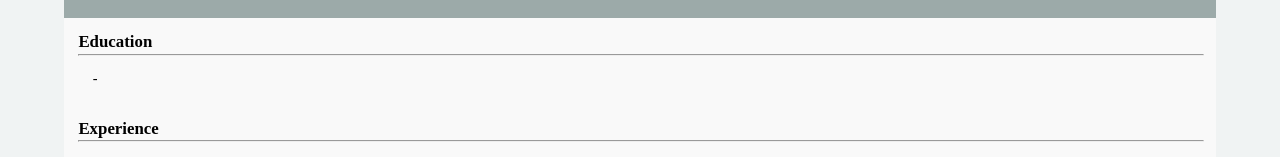
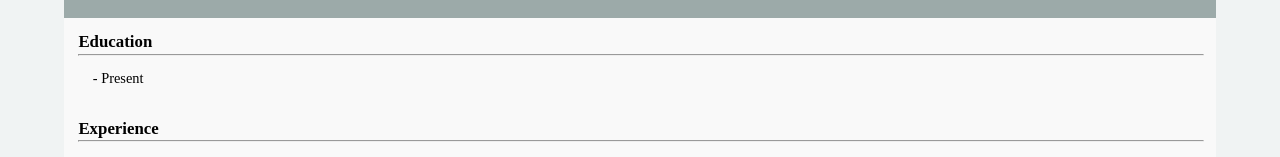
Before and after one commit to Dayo-Akinsola/cv-project, a React (Create React App) app: page / in a window 1280 px wide. Shown: the part 1279-1436 px from the top of the page. Built offline with nearby package versions, Linux system fonts and the light colour scheme.

Commit message:
added logic for when no date is displayed

```diff
--- a/src/components/template/EducationTemplate.js
+++ b/src/components/template/EducationTemplate.js
@@ -5,7 +5,10 @@ class EducationTemplate extends Component {
   render() {
     const { formState, formatDate } = this.props;
     const { uniname, degree, location, start, end } = formState;
-    const [ startDate, endDate ] = [start, end].map((date) => formatDate(date));
+    let [ startDate, endDate ] = [start, end].map((date) => formatDate(date));
+    if (endDate === undefined) {
+      endDate = 'Present';
+    }
     return (
       <div className="template__container template__container--education">
         <div className="template__content template__content--education">
```
